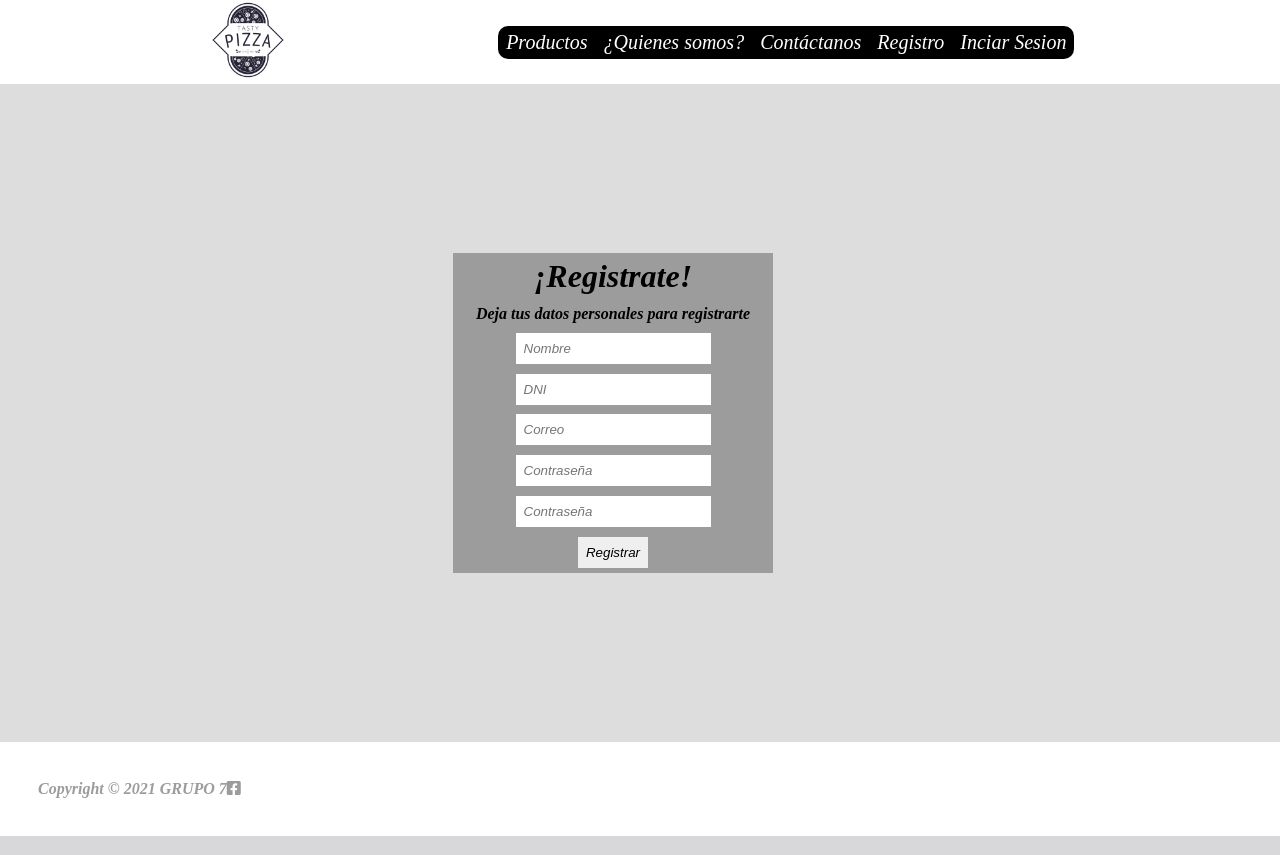
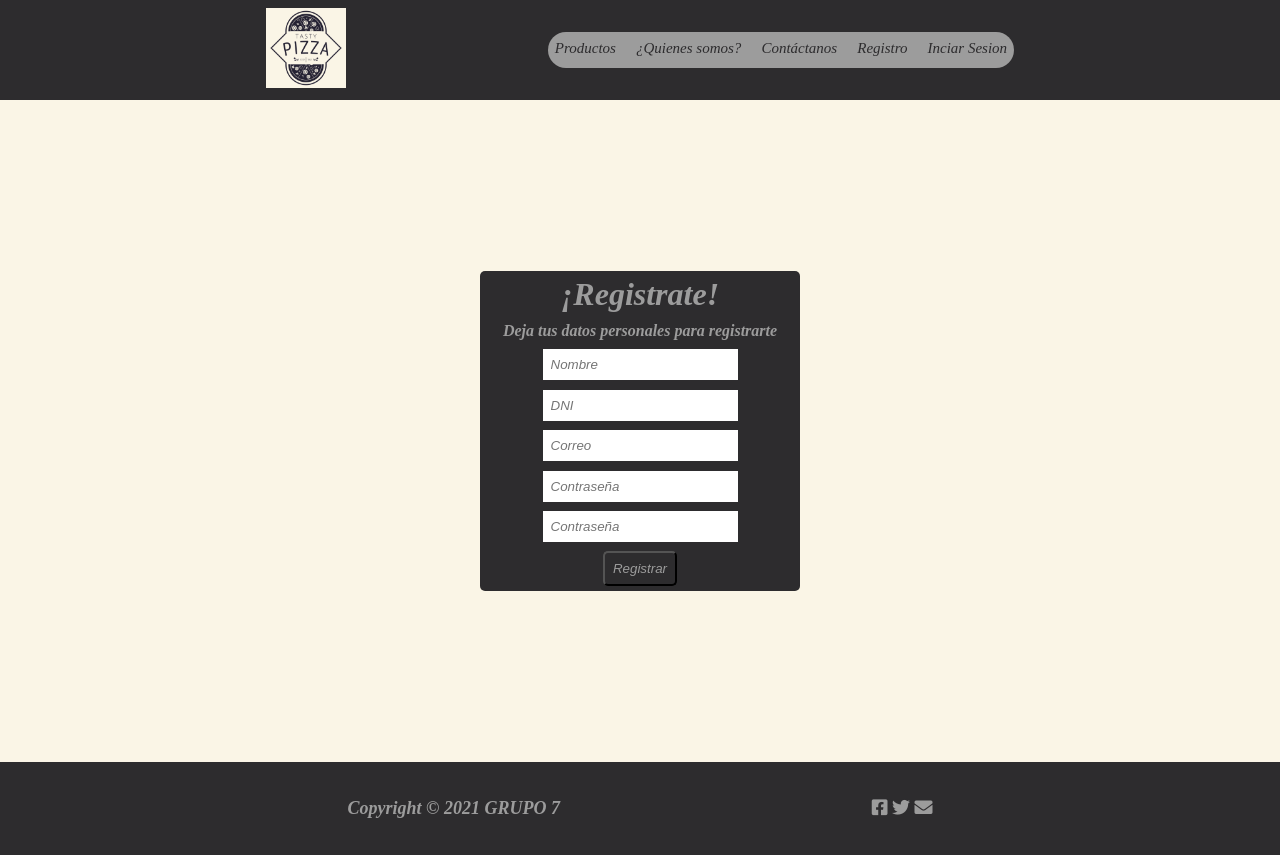
Before and after one commit to sech-cloud/Proyecto-Pizzeria, a PHP site: page /registro.php in a window 1280 px wide; the page is wider, and only the part inside the window is pictured. Run offline with PHP 8.4, Linux system fonts and the light colour scheme.

Commit message:
Menu resposivo y colores

```diff
--- a/css/log.css
+++ b/css/log.css
@@ -4,80 +4,82 @@
 	font-style: italic;
 }
 body{
+	margin: 0;
     justify-content: center;
-    background: #DDDDDD;
+    background: #FAF5E6;
     width: 100%;
     height: 100%;
 }
-
-/*Estilos de la cabecera*/
-header{
-	background: #fff;
-    display: flex;
-    justify-content: space-evenly;
-    flex-direction: row;
-    flex-wrap: nowrap;
-    align-items: center;
+.nav{
+	background: #2D2C2E;
+	height: 100px;
 }
 
-/*Estilos para apartado de logo*/
-header .logo img{
-	padding: 0px 5px;
-	width: 10vh;
-	height: 10vh;
+.nav .container .logo img{
+	width: 80px;
+	height: 80px;
+	background: #FAF5E6;
 }
 
+.container{
+	display: flex;
+	height: 100%;
+	width: 90%;
+	margin: 0 auto;
+	justify-content: space-evenly;
+	align-items: center;
+}
 
-/*Estilo de botones*/
-header .lista{
-	padding: 3px;
+.nav_label, .nav_input{
+	font-size: 30px;
+	display: none;
+}
+
+.lista{
+	display: grid;
+	grid-auto-flow: column;
+	gap: 6px;
+	border-radius: 18px;
+	background: #9c9c9c;
+	font-size: 15px;
+	padding: 4px 0px;
+}
+
+.nav_items{
+	color: #2D2C2E;
+	white-space: nowrap;
+	text-decoration:none;
+	padding: 4px 7px;
+	border-radius: 10px;
+	--clippy:  polygon(0 0, 0 0, 0 100%, 0% 100%);
 
 }
 
-header .lista ul{
-	display: flex;
-	list-style: none;
-	align-items: center;
-	justify-content: space-around;
-	border-bottom-right-radius: 10px;
-	border-top-right-radius: 10px;
-	border-bottom-left-radius: 10px;
-	border-top-left-radius: 10px;
-	background: black;
-	font-size: 20px;
-	padding: 5px 0px;
-}
-
-header .lista ul li{
-}
-
-header .lista ul li a {
-	color: #fff;
-	white-space: nowrap;
-	text-decoration:none;
-	padding: 5px 8px;
-	border-radius: 10px;
+.nav_items::after{
+	content: "";
+	display: block;
+	background: #2D2C2E;
+	width: auto;
+	margin-top: 1px;
+	height: 2px;
+	clip-path: var(--clippy);
+	transition: clip-path 0.3s;
 
 }
 
-header .lista ul li span {
-	margin-right:10px;
-}
-
-header .lista ul li a:hover {
-	background:#3F7BEA;
+.nav_items:hover{
+	--clippy:polygon(0 0, 100% 0, 100% 100%, 0 100%);
 }
 
 /*Contenedor de Login*/
 .contenedor{
 	display: flex;
-	padding: 5px;
-	width: 95%;
-	height: 80vh;
+	height: 82.4vh;
 	justify-content: center;
 }
 
 .contenedor form{
+	color: #9c9c9c;
 	margin: auto;
 	display: flex;
 	flex-direction: column;
@@ -85,7 +87,8 @@ header .lista ul li a:hover {
 	align-items: center;
 	width: 40vh;
 	height: 20vh;
-	background: #9c9c9c;
+	background: #2D2C2E;
+	border-radius: 5px;
 }
 
 .contenedor form input{
@@ -93,20 +96,55 @@ header .lista ul li a:hover {
 	border: none;
 }
 
-/*footer*/
+.contenedor form button{
+	padding: 8px;
+	border: 1px solid solid #9c9c9c;
+	border-radius: 5px;
+	background: #2D2C2E;
+	color: #9c9c9c;
+}
+
 footer{
-	background: #fff;
-	width: 100%;
-	padding: 38px;
+	background: #2D2C2E;
+	padding: 36px;
 	text-align: center;
 	color: #9c9c9c;
 	display: flex;
-	grid: 3/6;
+	justify-content: space-evenly;
+	font-size: 18px;
 }
 
-footer .copy{
-	grid-row: 2/6;
+footer a{
+	text-decoration: none;
+	color: #9c9c9c;
 }
-footer .align{
-	grid-row: 5/6;
+footer a:hover{
+	color: #000;
 }
+
+@media(max-width: 700px){
+	.nav_label{
+		display: block;
+		cursor:  pointer;
+		color: #9c9c9c;
+
+	}
+	.lista{
+		border-radius: 0px;
+		position: fixed;
+		top: 100px;
+		bottom: 0;
+		background: #9c9c9c;
+		left: 0;
+		width: 100%;
+		display: flex;
+		justify-content: space-evenly;
+		flex-direction: column;
+		align-items: center;
+		clip-path: circle(0 at center);
+		transition: clip-path 0.8s ease-in-out;
+	}
+	.nav_input:checked + .lista{
+		clip-path: circle(100% at center);
+	}
+}
--- a/css/reg.css
+++ b/css/reg.css
@@ -4,8 +4,9 @@
 	font-style: italic;
 }
 body{
+	margin: 0;
     justify-content: center;
-    background: #DDDDDD;
+    background: #FAF5E6;
     width: 100%;
     height: 100%;
 }
@@ -14,8 +15,8 @@ body{
 .contenedor{
 	display: flex;
 	padding: 5px;
-	width: 95%;
-	height: 81vh;
+	width: auto;
+	height: 81.5vh;
 	justify-content: center;
 }
 
@@ -27,7 +28,7 @@ body{
 	align-items: center;
 	width: 40vh;
 	height: 40vh;
-	background: #9c9c9c;
+	background: #2D2C2E;
 }
 
 .contenedor form input{
@@ -37,5 +38,8 @@ body{
 
 .contenedor form button{
 	padding: 8px;
-	border: none;
+	border: 1px solid solid #9c9c9c;
+	border-radius: 5px;
+	background: #2D2C2E;
+	color: #9c9c9c;
 }
--- a/footer.php
+++ b/footer.php
@@ -3,6 +3,8 @@
 	<h4>Copyright © 2021 GRUPO 7</h4>
 	</div>
 	<div class="align" >
-	<span class="fab fa-facebook-square"></span>
+	<a href="#"><i class="fab fa-facebook-square"></i></a>
+	<a href="#"><i class="fab fa-twitter"></i></a>
+	<a href="#"><i class="fa fa-envelope"></i></a>
 	</div>
 </footer>
--- a/header.php
+++ b/header.php
@@ -1,12 +1,20 @@
-<header>
-	<div class="logo">
-		<img src="img/logo.png">
+<nav class="nav">
+	<div class="container">
+		<div class="logo">
+			<img src="img/logo.png">
+		</div>
+		<label for="menu" class="nav_label">
+			<i class="fa fa-bars" aria-hidden="true" class="nav_img"></i>
+		</label>
+		<input type="checkbox" id="menu" class="nav_input">
+
+		<div class="lista">
+			<a href="#" class="nav_items">Productos</a>
+			<a href="#" class="nav_items">¿Quienes somos?</a>
+			<a href="#" class="nav_items">Contáctanos</a>
+			<a href="registro.php" class="nav_items">Registro</a>
+			<a href="login.php" class="nav_items">Inciar Sesion</a>
+		</div>
 	</div>
-	<div class="lista"><ul>
-		<li> <a href="">Productos</a></li>
-		<li><a href="">¿Quienes somos?</a></li>
-		<li><a href="">Contáctanos</a></li>
-		<li><a href="registro.php">Registro</a></li>
-		<li><a href="login.php">Inciar Sesion</a></li>
-	</ul></div>
-</header>
+
+</nav>
--- a/registro.php
+++ b/registro.php
@@ -8,11 +8,10 @@
 	<link rel="stylesheet" href="https://use.fontawesome.com/releases/v5.15.3/css/all.css" integrity="sha384-SZXxX4whJ79/gErwcOYf+zWLeJdY/qpuqC4cAa9rOGUstPomtqpuNWT9wdPEn2fk" crossorigin="anonymous">
 	<title>Regitro</title>
 </head>
-<body>
 <?php
 	require_once "header.php";
 ?>
-
+<body>
 <div class="contenedor">
 	<form>
 		<H1>¡Registrate!</H1>
@@ -25,8 +24,8 @@
 		<button>Registrar</button>
 	</form>
 </div>
+</body>
 <?php
 	require_once "footer.php";
 ?>
-</body>
 </html>
```
Also changed, not shown: login.php (+5 -2 lines).
